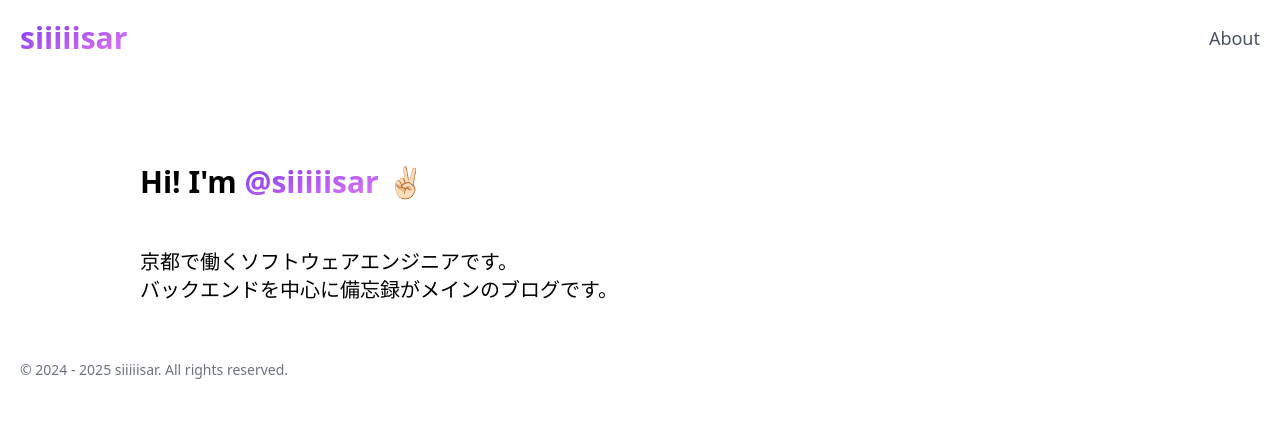
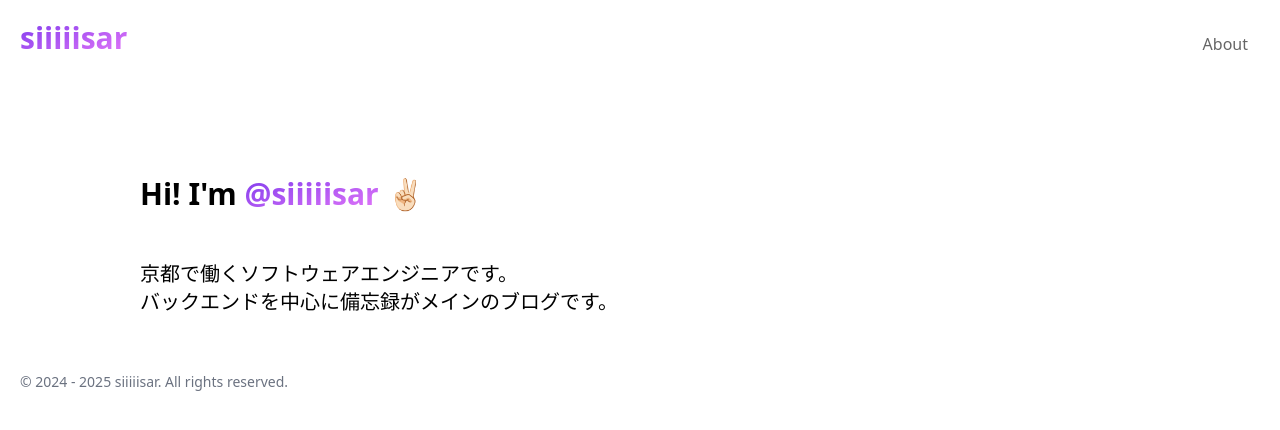
Before and after one commit to siiiiisar/my-blog, a SvelteKit app: page /about in a window 1280 px wide. Shown: the top 430 px of the page. Built offline with nearby package versions, Linux system fonts and the light colour scheme; no server answers.

Commit message:
ヘッダデザインのリファクタ

```diff
--- a/src/components/Header.svelte
+++ b/src/components/Header.svelte
@@ -2,13 +2,51 @@
 	import GradientText from './GradientText.svelte';
 </script>
 
-<header class="sticky top-0 z-10 bg-white/80 backdrop-blur-sm">
-	<div class="container mx-auto flex items-center justify-between p-5 text-lg">
-		<a class="flex items-center font-medium" href="/">
-			<span class="text-3xl font-bold"><GradientText text="siiiiisar"></GradientText></span>
+<header class="z-40">
+	<div class="absolute m-5 h-12 w-12 select-none outline-none xl:fixed">
+		<a href="/">
+			<span class="text-3xl font-bold">
+				<GradientText text="siiiiisar" />
+			</span>
 		</a>
-		<nav class="flex items-center space-x-6">
-			<a href="/about" class="text-gray-600 transition-colors hover:text-gray-900"> About </a>
-		</nav>
 	</div>
+	<nav class="nav">
+		<div class="spacer"></div>
+		<div class="right">
+			<a href="/about"> About </a>
+		</div>
+	</nav>
 </header>
+
+<style>
+	.nav {
+		padding: 2rem;
+		width: 100%;
+		display: grid;
+		grid-template-columns: auto max-content;
+		box-sizing: border-box;
+	}
+	.nav > * {
+		margin: auto;
+	}
+	.nav a {
+		text-decoration: none;
+		color: inherit;
+		transition: opacity 0.2s ease;
+		opacity: 0.6;
+		user-select: none;
+		outline: none;
+	}
+	.nav a:hover {
+		opacity: 1;
+		text-decoration-color: inherit;
+	}
+	.nav .right {
+		display: grid;
+		grid-gap: 1.2rem;
+		grid-auto-flow: column;
+	}
+	.nav .right > * {
+		margin: auto;
+	}
+</style>
```
